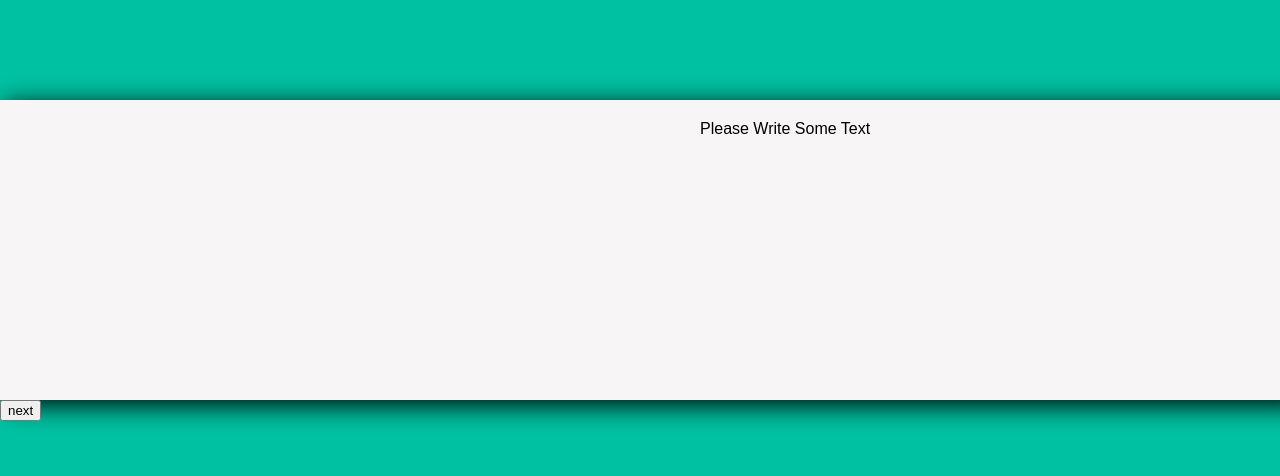
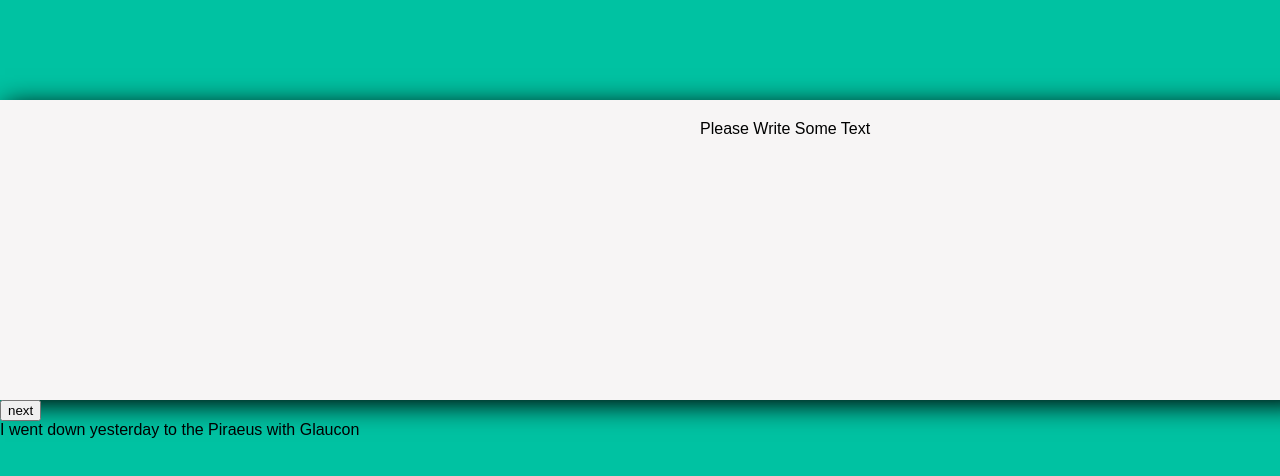
Before and after one commit to GabrielMahan/quill-web-dev-challenge, a React (Create React App) app: page / in a window 1280 px wide. Shown: the top 476 px of the page. Built offline with nearby package versions, Linux system fonts and the light colour scheme.

Commit message:
start to plato tinker

```diff
--- a/src/App.js
+++ b/src/App.js
@@ -5,7 +5,7 @@ import Writer from './Writer.js'
 import QuillEditor from './QuillEditor.js'
 import ConceptSelector from './ConceptSelector.js'
 
-
+const plato = "I went down yesterday to the Piraeus with Glaucon"
 
 class App extends Component {
   constructor() {
@@ -13,7 +13,8 @@ class App extends Component {
     this.state = {
       userText: "",
       changes: [],
-      mode: ['write', 'edit', 'cat']
+      mode: ['write', 'edit', 'cat'],
+      plato: plato
     };
     this.changeMode = this.changeMode.bind(this)
   }
@@ -33,9 +34,11 @@ class App extends Component {
       // Here I would connect with the API
     }
     this.state.mode.shift();
-    // debugger;
   }
 
+  componentDidMount() {
+
+  }
 
   render() {
 
@@ -56,6 +59,9 @@ class App extends Component {
           <ConceptSelector changes={this.state.changes} />
         : null
         }
+        <div contentEditable={true}>
+          {this.state.plato}
+        </div>
       </div>
     );
   }
```
